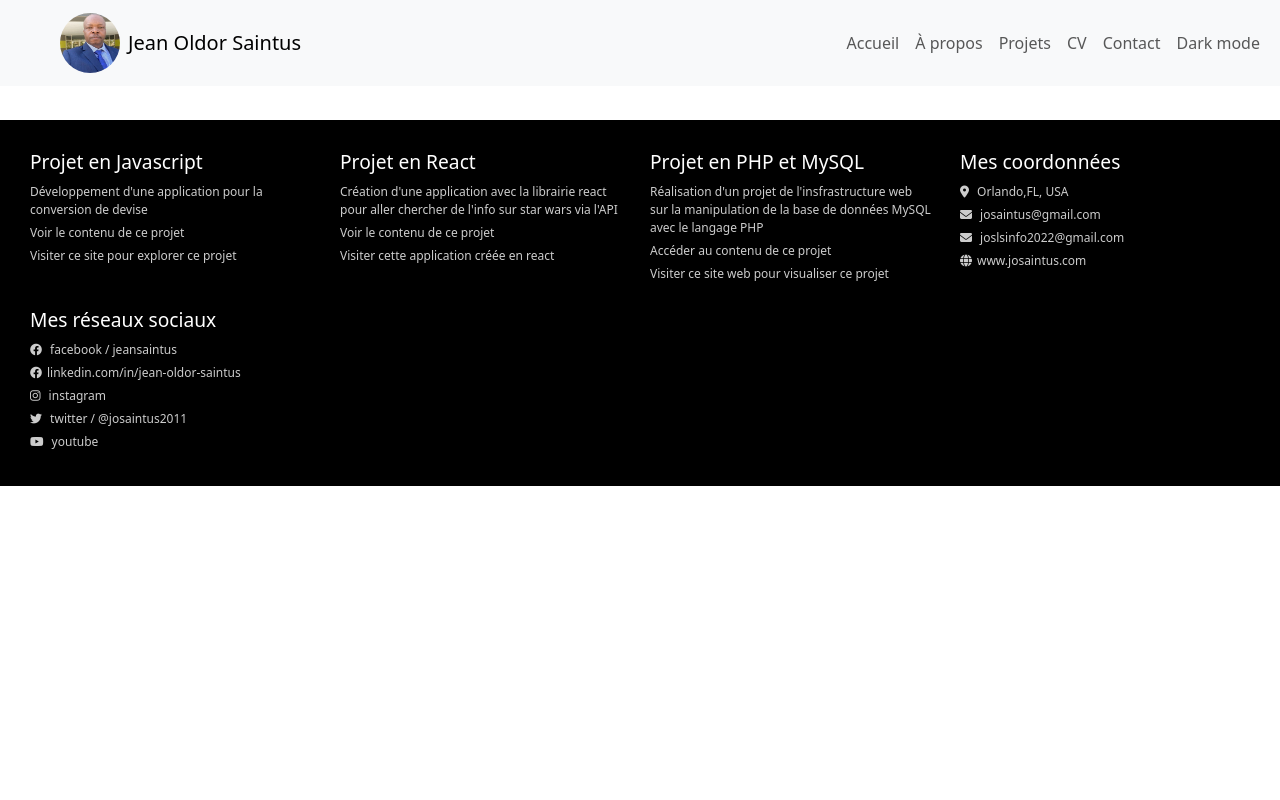
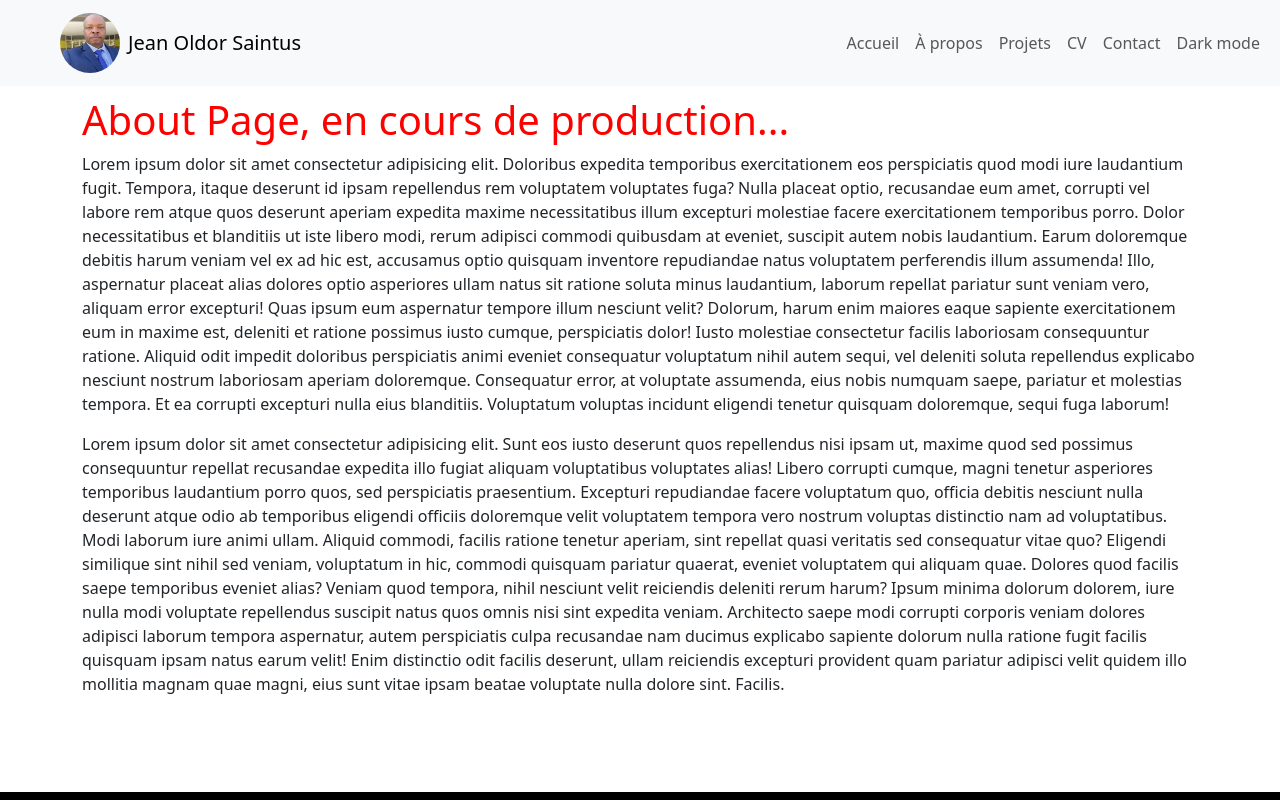
Before and after one commit to joslsinfo/portfolio-jean-oldor-saintus-react, a React (Create React App) app: page /portfolio-jean-oldor-saintus-react/about in a window 1280 px wide. Shown: the top 800 px of the page. Built offline with nearby package versions, Linux system fonts and the light colour scheme.

Commit message:
Portfolio en react

```diff
--- a/src/components/contact/Contact.jsx
+++ b/src/components/contact/Contact.jsx
@@ -1,4 +1,5 @@
 import React from "react";
+import "./Contact.css";
 
 const Contact = () => {
   return <div>Contact</div>;
--- a/src/pages/aboutPage/AboutPage.css
+++ b/src/pages/aboutPage/AboutPage.css
@@ -0,0 +1,4 @@
+.about-page{
+    color: red;
+    margin-top: 6rem;
+}
--- a/src/pages/aboutPage/AboutPage.jsx
+++ b/src/pages/aboutPage/AboutPage.jsx
@@ -1,7 +1,62 @@
 import React from "react";
+import "./AboutPage.css";
 
 const AboutPage = () => {
-  return <div className="container">About page</div>;
+  return (
+    <div className="container">
+      <h1 className="about-page">About Page, en cours de production...</h1>
+      <p>
+        Lorem ipsum dolor sit amet consectetur adipisicing elit. Doloribus
+        expedita temporibus exercitationem eos perspiciatis quod modi iure
+        laudantium fugit. Tempora, itaque deserunt id ipsam repellendus rem
+        voluptatem voluptates fuga? Nulla placeat optio, recusandae eum amet,
+        corrupti vel labore rem atque quos deserunt aperiam expedita maxime
+        necessitatibus illum excepturi molestiae facere exercitationem
+        temporibus porro. Dolor necessitatibus et blanditiis ut iste libero
+        modi, rerum adipisci commodi quibusdam at eveniet, suscipit autem nobis
+        laudantium. Earum doloremque debitis harum veniam vel ex ad hic est,
+        accusamus optio quisquam inventore repudiandae natus voluptatem
+        perferendis illum assumenda! Illo, aspernatur placeat alias dolores
+        optio asperiores ullam natus sit ratione soluta minus laudantium,
+        laborum repellat pariatur sunt veniam vero, aliquam error excepturi!
+        Quas ipsum eum aspernatur tempore illum nesciunt velit? Dolorum, harum
+        enim maiores eaque sapiente exercitationem eum in maxime est, deleniti
+        et ratione possimus iusto cumque, perspiciatis dolor! Iusto molestiae
+        consectetur facilis laboriosam consequuntur ratione. Aliquid odit
+        impedit doloribus perspiciatis animi eveniet consequatur voluptatum
+        nihil autem sequi, vel deleniti soluta repellendus explicabo nesciunt
+        nostrum laboriosam aperiam doloremque. Consequatur error, at voluptate
+        assumenda, eius nobis numquam saepe, pariatur et molestias tempora. Et
+        ea corrupti excepturi nulla eius blanditiis. Voluptatum voluptas
+        incidunt eligendi tenetur quisquam doloremque, sequi fuga laborum!
+      </p>
+      <p>
+        Lorem ipsum dolor sit amet consectetur adipisicing elit. Sunt eos iusto
+        deserunt quos repellendus nisi ipsam ut, maxime quod sed possimus
+        consequuntur repellat recusandae expedita illo fugiat aliquam
+        voluptatibus voluptates alias! Libero corrupti cumque, magni tenetur
+        asperiores temporibus laudantium porro quos, sed perspiciatis
+        praesentium. Excepturi repudiandae facere voluptatum quo, officia
+        debitis nesciunt nulla deserunt atque odio ab temporibus eligendi
+        officiis doloremque velit voluptatem tempora vero nostrum voluptas
+        distinctio nam ad voluptatibus. Modi laborum iure animi ullam. Aliquid
+        commodi, facilis ratione tenetur aperiam, sint repellat quasi veritatis
+        sed consequatur vitae quo? Eligendi similique sint nihil sed veniam,
+        voluptatum in hic, commodi quisquam pariatur quaerat, eveniet voluptatem
+        qui aliquam quae. Dolores quod facilis saepe temporibus eveniet alias?
+        Veniam quod tempora, nihil nesciunt velit reiciendis deleniti rerum
+        harum? Ipsum minima dolorum dolorem, iure nulla modi voluptate
+        repellendus suscipit natus quos omnis nisi sint expedita veniam.
+        Architecto saepe modi corrupti corporis veniam dolores adipisci laborum
+        tempora aspernatur, autem perspiciatis culpa recusandae nam ducimus
+        explicabo sapiente dolorum nulla ratione fugit facilis quisquam ipsam
+        natus earum velit! Enim distinctio odit facilis deserunt, ullam
+        reiciendis excepturi provident quam pariatur adipisci velit quidem illo
+        mollitia magnam quae magni, eius sunt vitae ipsam beatae voluptate nulla
+        dolore sint. Facilis.
+      </p>
+    </div>
+  );
 };
 
 export default AboutPage;
--- a/src/pages/contactPage/ContactPage.css
+++ b/src/pages/contactPage/ContactPage.css
@@ -0,0 +1,4 @@
+.contact-page{
+    color: red;
+    margin-top: 6rem;
+}
--- a/src/pages/contactPage/ContactPage.jsx
+++ b/src/pages/contactPage/ContactPage.jsx
@@ -1,7 +1,37 @@
 import React from "react";
+import "./ContactPage.css";
 
 const ContactPage = () => {
-  return <div className="container">Contact page</div>;
+  return (
+    <div className="container">
+      <h1 className="contact-page">Contact page, en cours de production ...</h1>
+      <p>
+        Lorem ipsum dolor sit amet consectetur adipisicing elit. Corrupti
+        perferendis mollitia at ab soluta hic ipsa perspiciatis inventore
+        aperiam, consequatur neque quia minus autem voluptate, iste vero
+        praesentium quisquam libero. Error, laudantium pariatur dolor nostrum
+        ducimus molestiae ullam earum omnis accusantium iusto saepe eligendi
+        sint corporis maxime minima, magnam, quasi a impedit autem cumque
+        praesentium aperiam. Neque saepe omnis perspiciatis. Rem expedita, ullam
+        impedit enim non, omnis fuga perferendis, minus accusamus cumque iste
+        maxime quidem ex? Sapiente similique in eius tenetur quasi.
+        Exercitationem dolore deserunt esse dignissimos, porro libero.
+        Perspiciatis ratione facere vel nisi magnam quia provident voluptas
+        molestias alias dolorem, officiis ducimus dolore iste unde hic
+        necessitatibus aspernatur a asperiores vero rem repellat doloremque
+        ullam, soluta enim. Aperiam sunt cum, ipsa reprehenderit dolorum modi
+        quasi magni, et ullam dicta repudiandae. Voluptatum accusantium enim
+        inventore dignissimos officiis, totam fugiat, quasi fugit, ab laboriosam
+        ipsa perspiciatis nemo esse laudantium natus dolor pariatur quibusdam ea
+        eius voluptate quam porro error ullam delectus! Id quas repellat tenetur
+        repellendus pariatur architecto, voluptates quam cum officiis amet
+        reprehenderit, aliquid, qui dignissimos expedita voluptate? Incidunt
+        voluptatibus delectus rem sed itaque velit minima, repellat, deleniti
+        quibusdam reprehenderit quia in ut odio repudiandae voluptates soluta
+        ullam nesciunt ab.
+      </p>
+    </div>
+  );
 };
 
 export default ContactPage;
--- a/src/pages/home/Home.jsx
+++ b/src/pages/home/Home.jsx
@@ -46,7 +46,7 @@ const Home = () => {
         Voir mon CV
       </a>
       <div className="presentation-image">
-        <img src={programming} alt="Programming image" />
+        <img src={programming} alt="Programming" />
       </div>
 
       <section className="row mb-3">
```
Also changed, not shown: src/components/about/About.jsx (+6 -1 lines).
